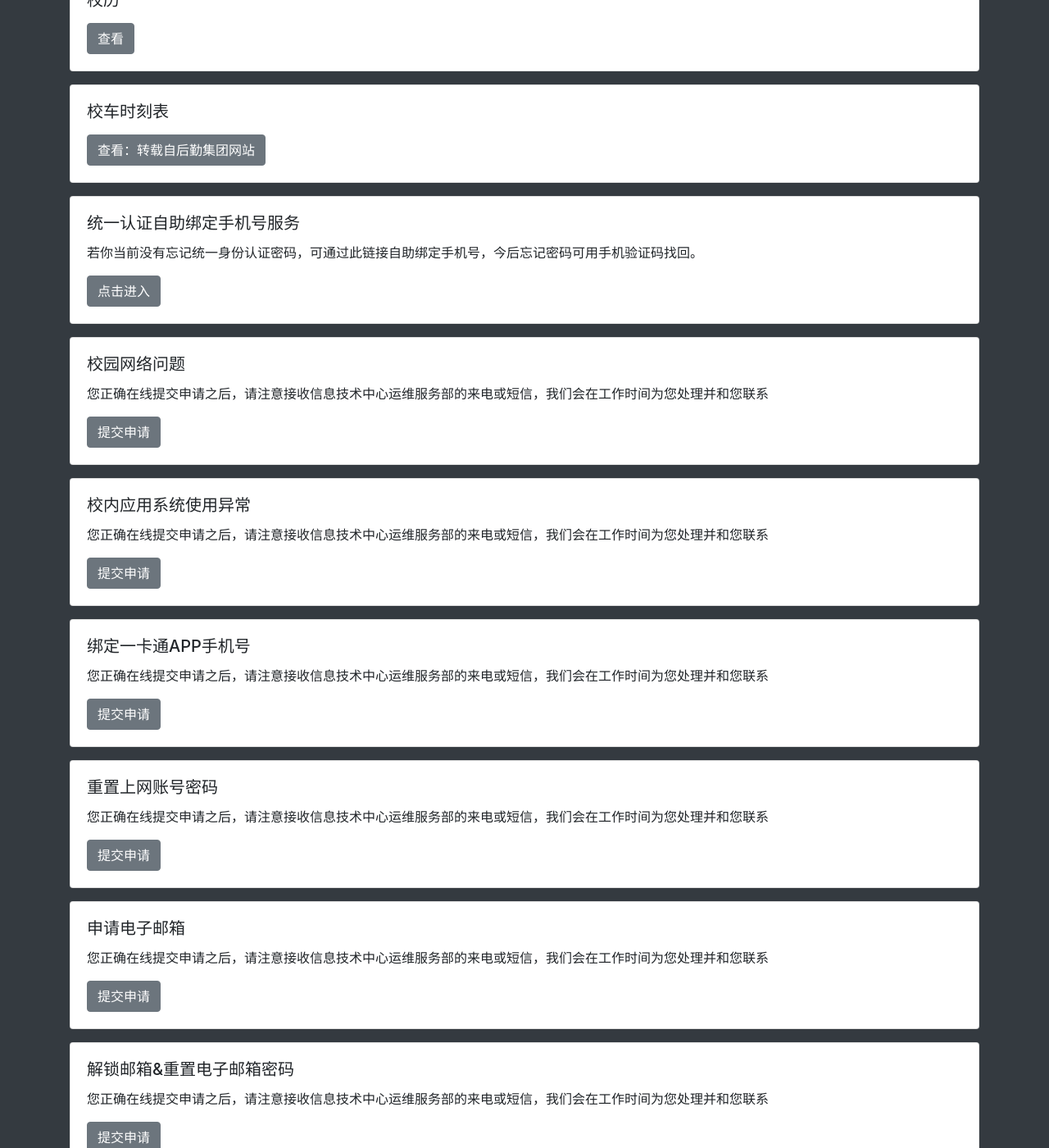
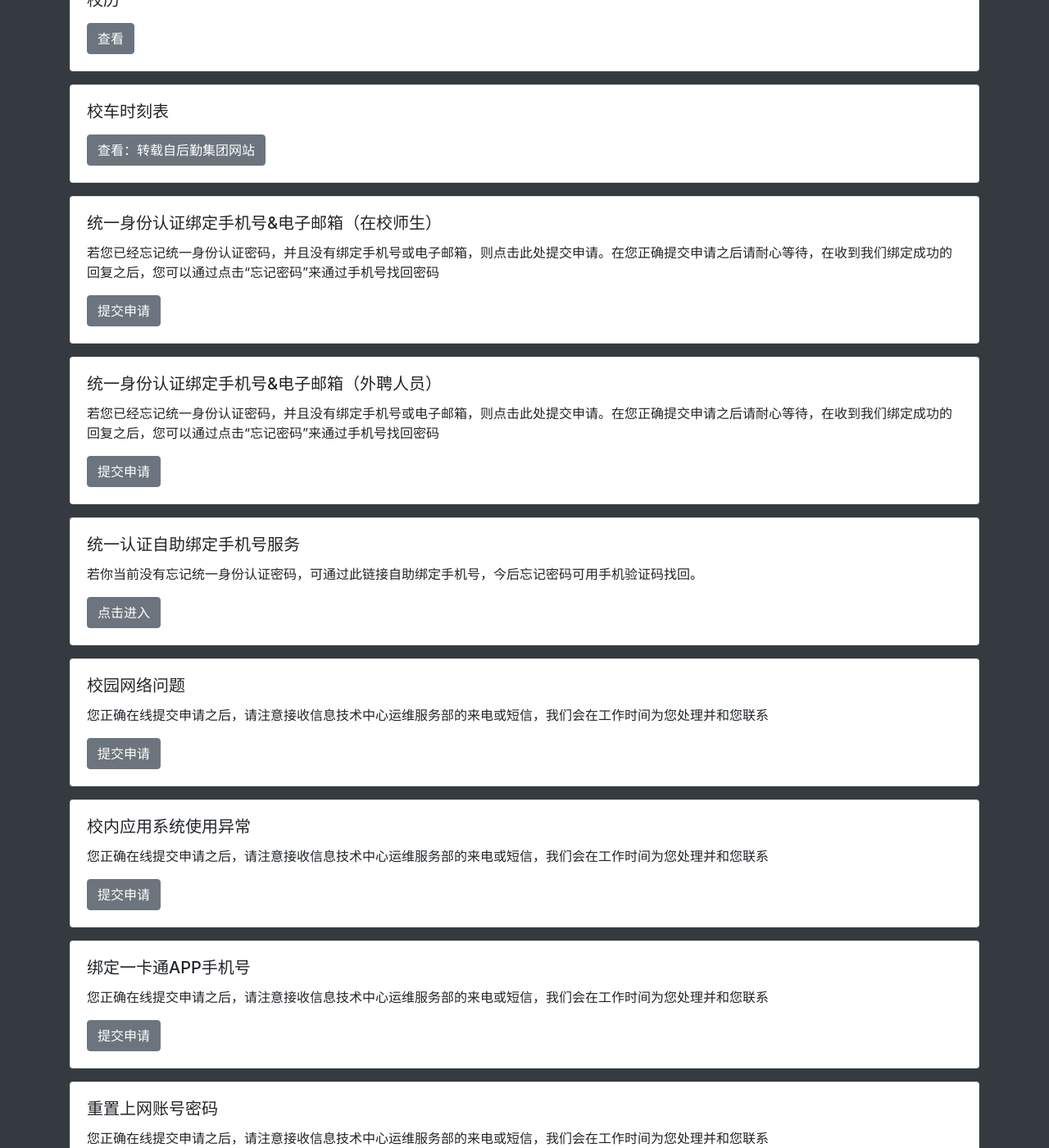
Before and after one commit to YNUOMS/ynuoms.github.io, a Jekyll site: the page built from index.html, in a window 1280 px wide and 1400 px high, scrolled down 673 px. Shown: the whole window at 82% size. Built offline with Jekyll 4.4.1, drawn with Linux system fonts in a browser that asks for light colours; nearby versions of some CDN libraries; comment, search, counter and statistics services are not loaded; some of the changed text lies outside the part shown.

Commit message:
Update services.yml

```diff
--- a/_data/services.yml
+++ b/_data/services.yml
@@ -10,6 +10,16 @@
 - name: 校车时刻表
   url: http://www.hqjt.ynu.edu.cn/schoolbus/675.jhtml
   label: 查看：转载自后勤集团网站
+
+- name: 统一身份认证绑定手机号&电子邮箱（在校师生）
+  description: 若您已经忘记统一身份认证密码，并且没有绑定手机号或电子邮箱，则点击此处提交申请。在您正确提交申请之后请耐心等待，在收到我们绑定成功的回复之后，您可以通过点击“忘记密码”来通过手机号找回密码
+  url: https://jiandaoyun.com/f/5b0e4413b49386633741c1f6
+  label: 提交申请
+
+- name: 统一身份认证绑定手机号&电子邮箱（外聘人员）
+  description: 若您已经忘记统一身份认证密码，并且没有绑定手机号或电子邮箱，则点击此处提交申请。在您正确提交申请之后请耐心等待，在收到我们绑定成功的回复之后，您可以通过点击“忘记密码”来通过手机号找回密码
+  url: https://jiandaoyun.com/f/5b0e47df54138a7e02de04e2
+  label: 提交申请
 
 - name: 统一认证自助绑定手机号服务
   description: 若你当前没有忘记统一身份认证密码，可通过此链接自助绑定手机号，今后忘记密码可用手机验证码找回。
@@ -51,15 +61,6 @@
   url: https://jiandaoyun.com/f/5b0cc9ce2c7b1a6f6733d5bd
   label: 提交申请
 
-- name: 统一身份认证绑定手机号&电子邮箱（在校师生）
-  description: 您正确在线提交申请之后，请注意接收信息技术中心运维服务部的来电或短信，我们会在工作时间为您处理并和您联系
-  url: https://jiandaoyun.com/f/5b0e4413b49386633741c1f6
-  label: 提交申请
-
-- name: 统一身份认证绑定手机号&电子邮箱（外聘人员）
-  description: 您正确在线提交申请之后，请注意接收信息技术中心运维服务部的来电或短信，我们会在工作时间为您处理并和您联系
-  url: https://jiandaoyun.com/f/5b0e47df54138a7e02de04e2
-  label: 提交申请
 
 - name: 下载一卡通APP
   url: http://www.ynu.edu.cn/info/1005/4679.htm
```
